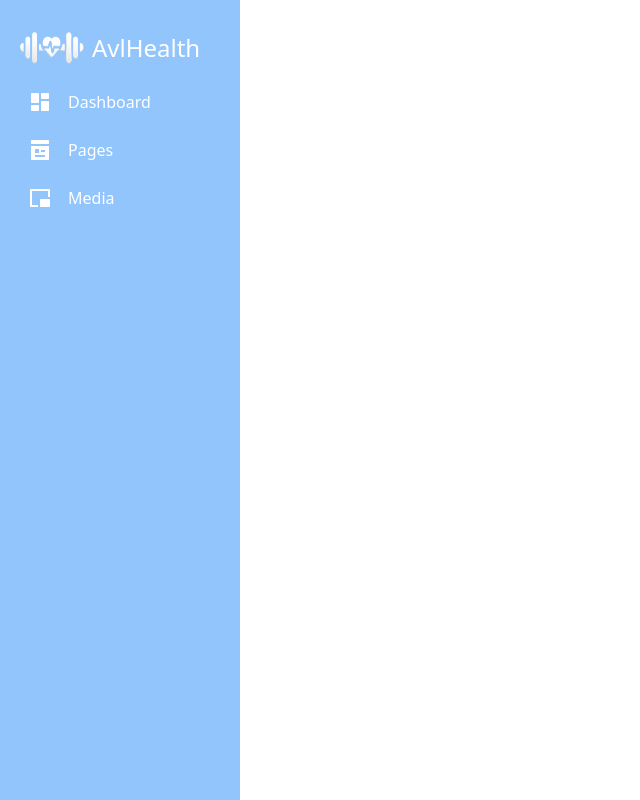
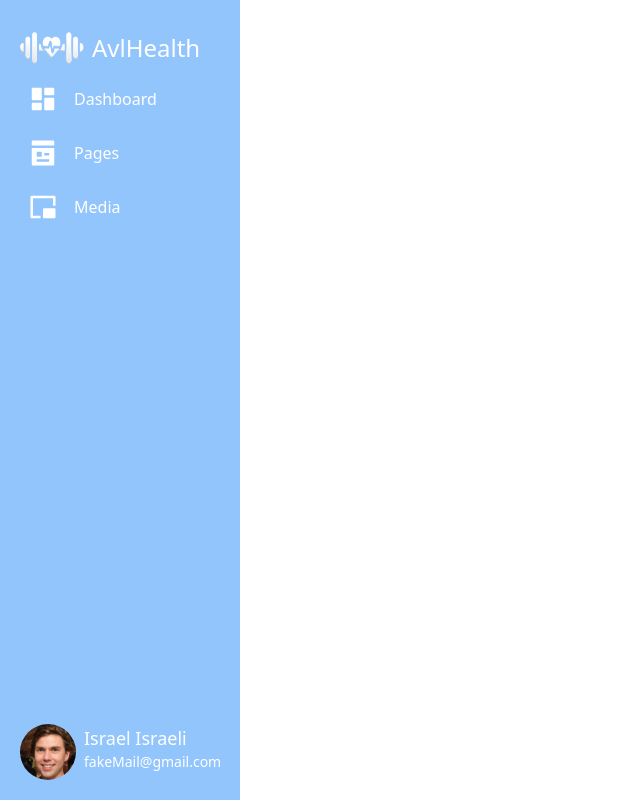
Before and after one commit to AvielO/avlprog, a React (Vite) app: page / in a window 1280 px wide. Shown: the whole page, without its empty margins (0-640 px from the left). Built offline with nearby package versions, Linux system fonts and the light colour scheme.

Commit message:
Sidebar contains user information, compatible to PC and Mobile

```diff
--- a/src/Components/Sidebar/Sidebar.tsx
+++ b/src/Components/Sidebar/Sidebar.tsx
@@ -5,16 +5,16 @@ import { sidebarData } from "./sidebarData";
 const Sidebar = () => {
   return (
     <div
-      className={`bg-blue-300 h-screen p-5 pt-8 w-28 md:w-60 duration-300 relative`}
+      className={`bg-blue-300 h-screen p-5 pt-8 w-28 md:w-60 duration-300 relative flex flex-col`}
     >
-      <div className="inline-flex cursor-pointer">
+      <div className="flex cursor-pointer justify-center md:justify-normal md:inline-flex gap-2">
         <img
           src="/assets/logo/textless-logo.png"
-          className={`w-16 mr-2 duration-300 md:rotate-[360deg]`}
+          className={`w-16 duration-300 md:rotate-[360deg]`}
           alt="AvlHealth Logo"
         />
         <h1
-          className={`text-white origin-left font-medium text-2xl scale-0 md:scale-100 duration-300`}
+          className={`text-white origin-left font-medium text-2xl hidden scale-0 md:scale-100 md:inline-flex duration-300`}
         >
           AvlHealth
         </h1>
@@ -27,6 +27,18 @@ const Sidebar = () => {
           </Link>
         ))}
       </ul>
+
+      <div className="flex gap-2 justify-center md:justify-normal cursor-pointer mt-auto">
+        <img
+          src={`assets/items/fakeUser.jpg`}
+          className="w-14 rounded-full"
+          alt="User Picture"
+        />
+        <div className="text-white hidden md:inline-block scale-0 duration-300 origin-left md:scale-100">
+          <h3 className="text-lg">Israel Israeli</h3>
+          <h6 className="text-sm">fakeMail@gmail.com</h6>
+        </div>
+      </div>
     </div>
   );
 };
--- a/src/Components/SidebarItem/SidebarItem.tsx
+++ b/src/Components/SidebarItem/SidebarItem.tsx
@@ -7,9 +7,11 @@ interface SidebarItemProps {
 
 const SidebarItem: React.FC<SidebarItemProps> = ({ title, Icon }) => {
   return (
-    <li className="flex text-white gap-x-4 cursor-pointer p-2 duration-300 hover:bg-blue-200 rounded-md my-1">
-      <Icon className="text-2xl" />
-      <span className={`text-base font-medium hidden md:block`}>{title}</span>
+    <li className="flex text-white gap-x-4 cursor-pointer p-2 hover:bg-blue-200 justify-center items-center md:justify-normal rounded-md my-1">
+      <Icon className="text-3xl" />
+      <span className={`text-base font-medium hidden duration-300 md:block`}>
+        {title}
+      </span>
     </li>
   );
 };
```
Also changed, not shown: public/assets/items/fakeUser.jpg (added).
